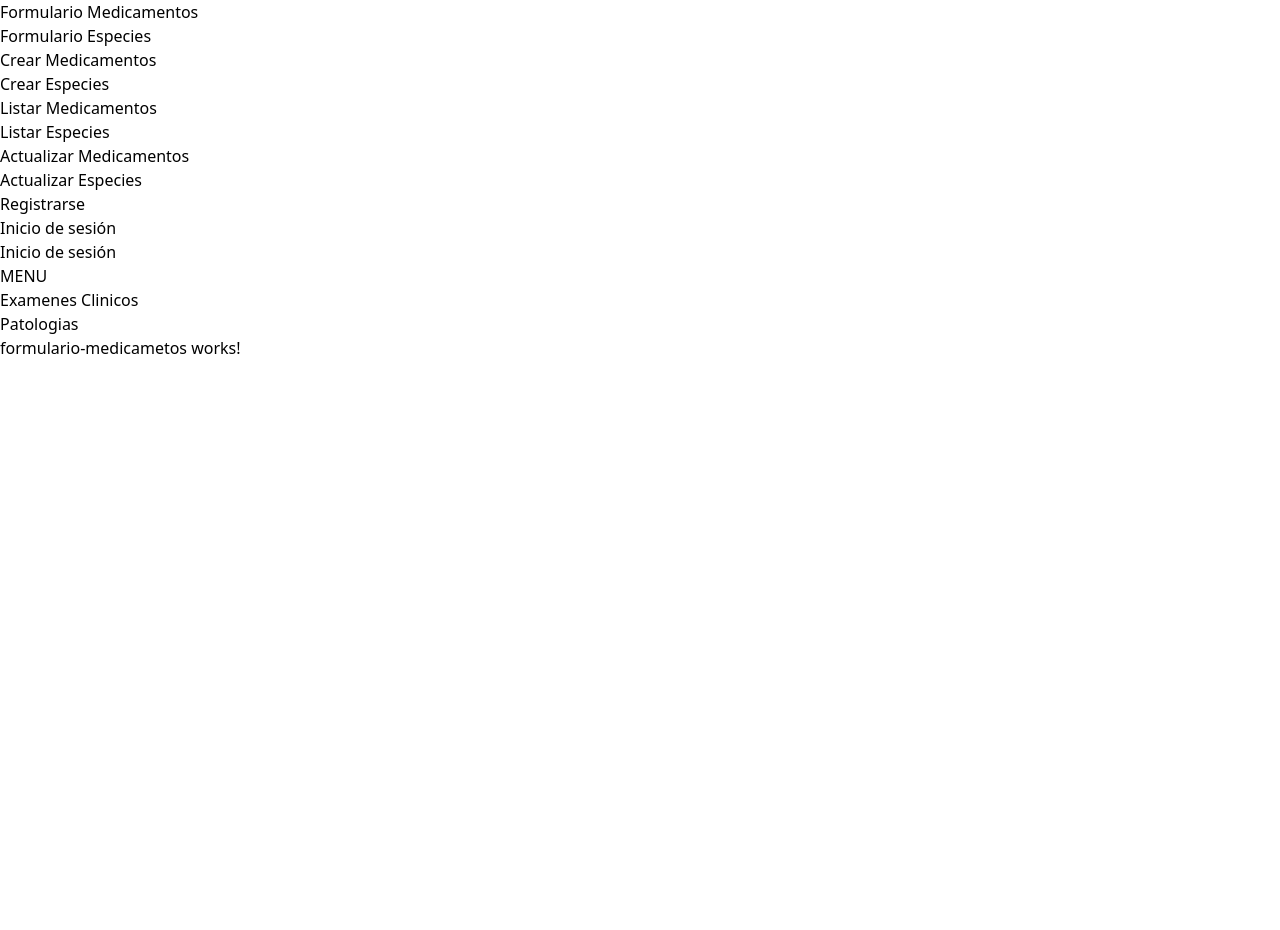
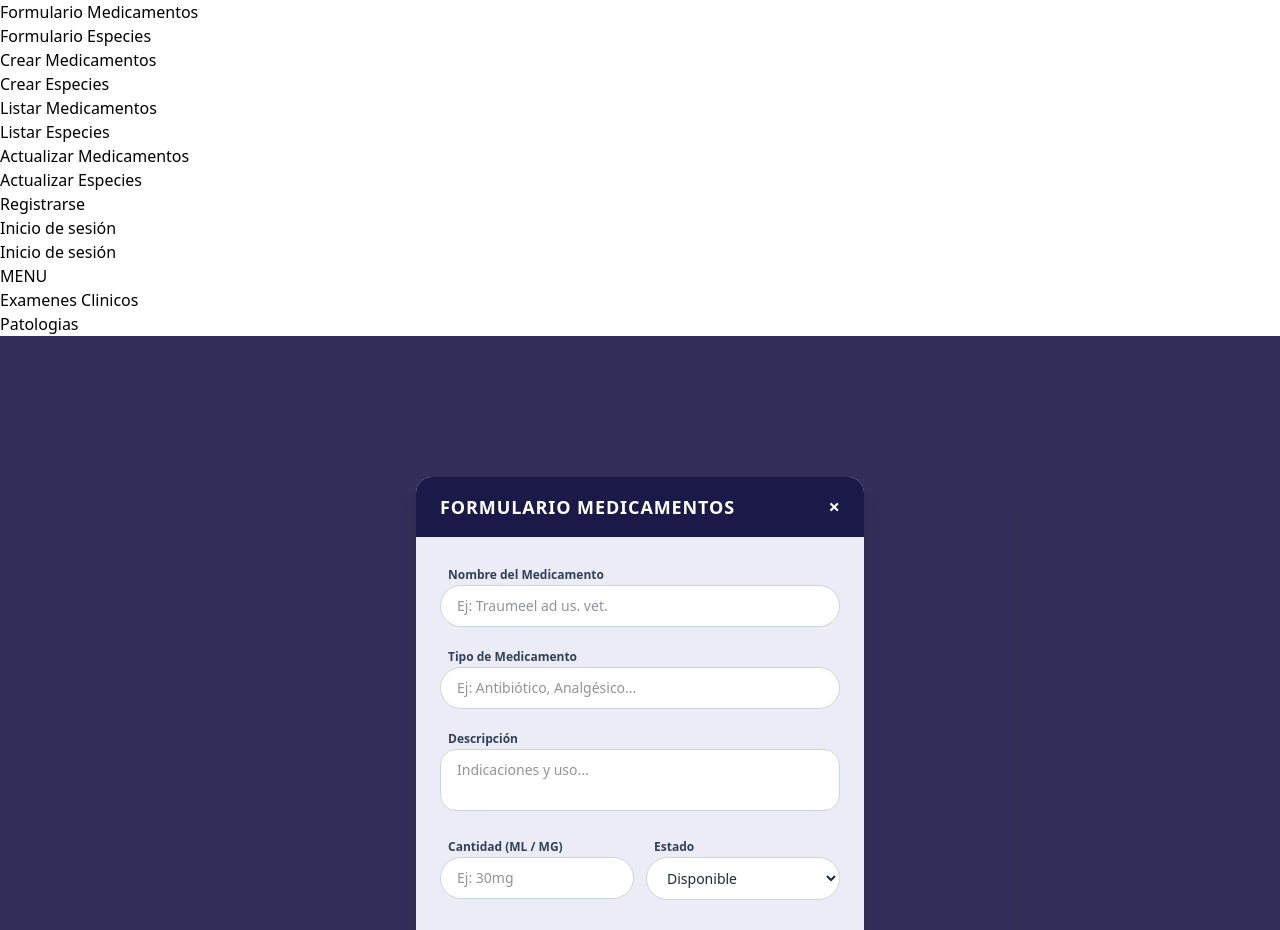
Before and after one commit to AnaVetericano/adminVetericano, an Angular app: page /formulariomedicamentos in a window 1280 px wide. Shown: the top 930 px of the page. Before the commit the page ends 800 px from the top, so only its background shows below. Built offline with nearby package versions, Linux system fonts and the light colour scheme.

Commit message:
Feat: actualizacion componentes

```diff
--- a/src/app/crear-especies/crear-especies.html
+++ b/src/app/crear-especies/crear-especies.html
@@ -5,13 +5,13 @@
       <a routerLink="/listarespecies" class="text-white text-xl font-bold">&times;</a>
     </div>
 
-    <form class="p-6 space-y-4">
-      <input type="text" placeholder="Nombre de la especie" class="w-full px-4 py-2.5 rounded-full bg-white text-slate-800 text-sm border border-slate-300 focus:outline-none" />
-      <input type="text" placeholder="Descripción" class="w-full px-4 py-2.5 rounded-full bg-white text-slate-800 text-sm border border-slate-300 focus:outline-none" />
-      <input type="text" placeholder="Estado" class="w-full px-4 py-2.5 rounded-full bg-white text-slate-800 text-sm border border-slate-300 focus:outline-none" />
+    <form (ngSubmit)="guardarEspecie()" class="p-6 space-y-4">
+      <input [(ngModel)]="especie.nombre" name="nombre" type="text" placeholder="Nombre de la especie" class="w-full px-4 py-2.5 rounded-full bg-white text-slate-800 text-sm border border-slate-300 focus:outline-none" required />
+      <input [(ngModel)]="especie.descripcion" name="descripcion" type="text" placeholder="Descripción" class="w-full px-4 py-2.5 rounded-full bg-white text-slate-800 text-sm border border-slate-300 focus:outline-none" />
+      <input [(ngModel)]="especie.estado" name="estado" type="text" placeholder="Estado" class="w-full px-4 py-2.5 rounded-full bg-white text-slate-800 text-sm border border-slate-300 focus:outline-none" />
 
       <div class="pt-2 flex justify-center">
-        <button type="button" class="bg-[#F5C842] hover:bg-yellow-400 text-slate-900 font-bold px-8 py-2 rounded-lg text-xs uppercase shadow">
+        <button type="submit" class="bg-[#F5C842] hover:bg-yellow-400 text-slate-900 font-bold px-8 py-2 rounded-lg text-xs uppercase shadow">
           CREAR
         </button>
       </div>
--- a/src/app/crear-especies/crear-especies.ts
+++ b/src/app/crear-especies/crear-especies.ts
@@ -1,10 +1,40 @@
 import { Component } from '@angular/core';
-import { RouterLink } from '@angular/router';
+import { FormsModule } from '@angular/forms';
+import { HttpClient } from '@angular/common/http';
+import { Router, RouterLink } from '@angular/router';
 
 @Component({
   selector: 'app-crear-especies',
-  imports: [RouterLink],
+  standalone: true,
+  imports: [FormsModule, RouterLink],
   templateUrl: './crear-especies.html',
   styleUrl: './crear-especies.css',
 })
-export class CrearEspecies {}
+export class CrearEspecies {
+  especie = {
+    nombre: '',
+    descripcion: '',
+    estado: ''
+  };
+
+  constructor(
+    private http: HttpClient,
+    private router: Router
+  ) {}
+
+  guardarEspecie() {
+    this.http.post('https://tu-api.com/rest/v1/especies', this.especie, {
+      headers: { 'Content-Type': 'application/json' }
+    }).subscribe({
+      next: (respuesta) => {
+        alert('Especie creada correctamente');
+        console.log(respuesta);
+        this.router.navigate(['/listarespecies']);
+      },
+      error: (err) => {
+        console.log(err);
+        alert('Error del servidor al crear la especie');
+      }
+    });
+  }
+}
--- a/src/app/crear-medicamentos/crear-medicamentos.html
+++ b/src/app/crear-medicamentos/crear-medicamentos.html
@@ -1,21 +1,19 @@
 <div class="min-h-screen bg-[#1B1947]/90 flex items-center justify-center p-4">
   <div class="w-full max-w-md bg-[#ECECF6] rounded-2xl overflow-hidden shadow-xl">
-    <!-- Encabezado Modal -->
     <div class="bg-[#1B1947] px-6 py-4 flex justify-between items-center">
       <h2 class="text-white text-lg font-bold tracking-wider uppercase">CREAR MEDICAMENTOS</h2>
       <a routerLink="/listarmedicamentos" class="text-white text-xl font-bold">&times;</a>
     </div>
 
-    <!-- Formulario -->
-    <form class="p-6 space-y-4">
-      <input type="text" placeholder="Nombre del examen" class="w-full px-4 py-2.5 rounded-full bg-white text-slate-800 text-sm border border-slate-300 focus:outline-none" />
-      <input type="text" placeholder="Tipo de medicamento" class="w-full px-4 py-2.5 rounded-full bg-white text-slate-800 text-sm border border-slate-300 focus:outline-none" />
-      <input type="text" placeholder="Descripción" class="w-full px-4 py-2.5 rounded-full bg-white text-slate-800 text-sm border border-slate-300 focus:outline-none" />
-      <input type="text" placeholder="Observaciones" class="w-full px-4 py-2.5 rounded-full bg-white text-slate-800 text-sm border border-slate-300 focus:outline-none" />
-      <input type="text" placeholder="Estado" class="w-full px-4 py-2.5 rounded-full bg-white text-slate-800 text-sm border border-slate-300 focus:outline-none" />
+    <form (ngSubmit)="guardarMedicamento()" class="p-6 space-y-4">
+      <input [(ngModel)]="medicamento.nombre" name="nombre" type="text" placeholder="Nombre del medicamento" class="w-full px-4 py-2.5 rounded-full bg-white text-slate-800 text-sm border border-slate-300 focus:outline-none" required />
+      <input [(ngModel)]="medicamento.tipo" name="tipo" type="text" placeholder="Tipo de medicamento" class="w-full px-4 py-2.5 rounded-full bg-white text-slate-800 text-sm border border-slate-300 focus:outline-none" />
+      <input [(ngModel)]="medicamento.descripcion" name="descripcion" type="text" placeholder="Descripción" class="w-full px-4 py-2.5 rounded-full bg-white text-slate-800 text-sm border border-slate-300 focus:outline-none" />
+      <input [(ngModel)]="medicamento.observaciones" name="observaciones" type="text" placeholder="Observaciones" class="w-full px-4 py-2.5 rounded-full bg-white text-slate-800 text-sm border border-slate-300 focus:outline-none" />
+      <input [(ngModel)]="medicamento.estado" name="estado" type="text" placeholder="Estado" class="w-full px-4 py-2.5 rounded-full bg-white text-slate-800 text-sm border border-slate-300 focus:outline-none" />
 
       <div class="pt-2 flex justify-center">
-        <button type="button" class="bg-[#F5C842] hover:bg-yellow-400 text-slate-900 font-bold px-8 py-2 rounded-lg text-xs uppercase shadow">
+        <button type="submit" class="bg-[#F5C842] hover:bg-yellow-400 text-slate-900 font-bold px-8 py-2 rounded-lg text-xs uppercase shadow">
           CREAR
         </button>
       </div>
--- a/src/app/crear-medicamentos/crear-medicamentos.ts
+++ b/src/app/crear-medicamentos/crear-medicamentos.ts
@@ -1,10 +1,42 @@
 import { Component } from '@angular/core';
-import { RouterLink } from '@angular/router';
+import { FormsModule } from '@angular/forms';
+import { HttpClient } from '@angular/common/http';
+import { Router, RouterLink } from '@angular/router';
 
 @Component({
   selector: 'app-crear-medicamentos',
-  imports: [RouterLink],
+  standalone: true,
+  imports: [FormsModule, RouterLink],
   templateUrl: './crear-medicamentos.html',
   styleUrl: './crear-medicamentos.css',
 })
-export class CrearMedicamentos {}
+export class CrearMedicamentos {
+  medicamento = {
+    nombre: '',
+    tipo: '',
+    descripcion: '',
+    observaciones: '',
+    estado: ''
+  };
+
+  constructor(
+    private http: HttpClient,
+    private router: Router
+  ) {}
+
+  guardarMedicamento() {
+    this.http.post('https://tu-api.com/rest/v1/medicamentos', this.medicamento, {
+      headers: { 'Content-Type': 'application/json' }
+    }).subscribe({
+      next: (respuesta) => {
+        alert('Medicamento creado correctamente');
+        console.log(respuesta);
+        this.router.navigate(['/listarmedicamentos']);
+      },
+      error: (err) => {
+        console.log(err);
+        alert('Error del servidor al crear el medicamento');
+      }
+    });
+  }
+}
--- a/src/app/formulario-especies/formulario-especies.html
+++ b/src/app/formulario-especies/formulario-especies.html
@@ -1 +1,36 @@
-<p>formulario-especies works!</p>
+<div class="min-h-screen bg-[#1B1947]/90 flex items-center justify-center p-4">
+  <div class="w-full max-w-md bg-[#ECECF6] rounded-2xl overflow-hidden shadow-xl">
+    <!-- Encabezado Modal -->
+    <div class="bg-[#1B1947] px-6 py-4 flex justify-between items-center">
+      <h2 class="text-white text-lg font-bold tracking-wider uppercase">FORMULARIO ESPECIES</h2>
+      <a routerLink="/listarespecies" class="text-white text-xl font-bold hover:text-red-400 transition-colors">&times;</a>
+    </div>
+
+    <!-- Formulario -->
+    <form class="p-6 space-y-4">
+      <div class="space-y-1">
+        <label class="text-xs font-bold text-slate-700 ml-2">Nombre de la Especie</label>
+        <input type="text" placeholder="Ej: Canino" class="w-full px-4 py-2.5 rounded-full bg-white text-slate-800 text-sm border border-slate-300 focus:outline-none focus:border-indigo-500" />
+      </div>
+
+      <div class="space-y-1">
+        <label class="text-xs font-bold text-slate-700 ml-2">Descripción</label>
+        <textarea placeholder="Características generales..." rows="3" class="w-full px-4 py-2.5 rounded-2xl bg-white text-slate-800 text-sm border border-slate-300 focus:outline-none focus:border-indigo-500 resize-none"></textarea>
+      </div>
+
+      <div class="space-y-1">
+        <label class="text-xs font-bold text-slate-700 ml-2">Estado</label>
+        <select class="w-full px-4 py-2.5 rounded-full bg-white text-slate-800 text-sm border border-slate-300 focus:outline-none focus:border-indigo-500">
+          <option value="activo">Activo</option>
+          <option value="inactivo">Inactivo</option>
+        </select>
+      </div>
+
+      <div class="pt-4 flex justify-center">
+        <button type="button" class="bg-[#F5C842] hover:bg-yellow-400 text-slate-900 font-bold px-10 py-2.5 rounded-full text-sm uppercase shadow transition-colors">
+          GUARDAR
+        </button>
+      </div>
+    </form>
+  </div>
+</div>
--- a/src/app/formulario-especies/formulario-especies.ts
+++ b/src/app/formulario-especies/formulario-especies.ts
@@ -1,8 +1,9 @@
 import { Component } from '@angular/core';
+import { RouterLink } from '@angular/router';
 
 @Component({
   selector: 'app-formulario-especies',
-  imports: [],
+  imports: [RouterLink],
   templateUrl: './formulario-especies.html',
   styleUrl: './formulario-especies.css',
 })
--- a/src/app/formulario-medicamentos/formulario-medicamentos.html
+++ b/src/app/formulario-medicamentos/formulario-medicamentos.html
@@ -1 +1,48 @@
-<p>formulario-medicametos works!</p>
+<div class="min-h-screen bg-[#1B1947]/90 flex items-center justify-center p-4">
+  <div class="w-full max-w-md bg-[#ECECF6] rounded-2xl overflow-hidden shadow-xl">
+    <!-- Encabezado Modal -->
+    <div class="bg-[#1B1947] px-6 py-4 flex justify-between items-center">
+      <h2 class="text-white text-lg font-bold tracking-wider uppercase">FORMULARIO MEDICAMENTOS</h2>
+      <a routerLink="/listarmedicamentos" class="text-white text-xl font-bold hover:text-red-400 transition-colors">&times;</a>
+    </div>
+
+    <!-- Formulario -->
+    <form class="p-6 space-y-4">
+      <div class="space-y-1">
+        <label class="text-xs font-bold text-slate-700 ml-2">Nombre del Medicamento</label>
+        <input type="text" placeholder="Ej: Traumeel ad us. vet." class="w-full px-4 py-2.5 rounded-full bg-white text-slate-800 text-sm border border-slate-300 focus:outline-none focus:border-indigo-500" />
+      </div>
+
+      <div class="space-y-1">
+        <label class="text-xs font-bold text-slate-700 ml-2">Tipo de Medicamento</label>
+        <input type="text" placeholder="Ej: Antibiótico, Analgésico..." class="w-full px-4 py-2.5 rounded-full bg-white text-slate-800 text-sm border border-slate-300 focus:outline-none focus:border-indigo-500" />
+      </div>
+
+      <div class="space-y-1">
+        <label class="text-xs font-bold text-slate-700 ml-2">Descripción</label>
+        <textarea placeholder="Indicaciones y uso..." rows="2" class="w-full px-4 py-2.5 rounded-2xl bg-white text-slate-800 text-sm border border-slate-300 focus:outline-none focus:border-indigo-500 resize-none"></textarea>
+      </div>
+
+      <div class="grid grid-cols-2 gap-3">
+        <div class="space-y-1">
+          <label class="text-xs font-bold text-slate-700 ml-2">Cantidad (ML / MG)</label>
+          <input type="text" placeholder="Ej: 30mg" class="w-full px-4 py-2.5 rounded-full bg-white text-slate-800 text-sm border border-slate-300 focus:outline-none focus:border-indigo-500" />
+        </div>
+
+        <div class="space-y-1">
+          <label class="text-xs font-bold text-slate-700 ml-2">Estado</label>
+          <select class="w-full px-4 py-2.5 rounded-full bg-white text-slate-800 text-sm border border-slate-300 focus:outline-none focus:border-indigo-500">
+            <option value="disponible">Disponible</option>
+            <option value="agotado">Agotado</option>
+          </select>
+        </div>
+      </div>
+
+      <div class="pt-4 flex justify-center">
+        <button type="button" class="bg-[#F5C842] hover:bg-yellow-400 text-slate-900 font-bold px-10 py-2.5 rounded-full text-sm uppercase shadow transition-colors">
+          GUARDAR
+        </button>
+      </div>
+    </form>
+  </div>
+</div>
--- a/src/app/formulario-medicamentos/formulario-medicamentos.ts
+++ b/src/app/formulario-medicamentos/formulario-medicamentos.ts
@@ -1,8 +1,9 @@
 import { Component } from '@angular/core';
+import { RouterLink } from '@angular/router';
 
 @Component({
   selector: 'app-formulario-medicamentos',
-  imports: [],
+  imports: [RouterLink],
   templateUrl: './formulario-medicamentos.html',
   styleUrl: './formulario-medicamentos.css',
 })
--- a/src/app/listar-medicamentos/listar-medicamentos.html
+++ b/src/app/listar-medicamentos/listar-medicamentos.html
@@ -1,50 +1,41 @@
 <div class="min-h-screen bg-[#1B1947] p-6 font-sans">
-  <!-- Encabezado -->
   <header class="flex items-center gap-4 pb-4 border-b border-indigo-900/50">
     <button class="text-white text-2xl font-bold">☰</button>
     <h1 class="text-white text-2xl font-bold tracking-wider uppercase">MEDICAMENTOS</h1>
   </header>
 
-  <!-- Buscador, Filtros y Botón Crear -->
   <div class="my-6 flex flex-col sm:flex-row items-center justify-between gap-4">
     <div class="flex items-center gap-3 w-full sm:w-auto">
-      <input
-        type="text"
-        placeholder="Buscar"
-        class="w-full sm:w-64 py-2 px-4 rounded-full bg-[#E2E0EF] text-slate-800 focus:outline-none placeholder-slate-500 text-sm"
-      />
-      <button class="bg-[#F5C842] hover:bg-yellow-400 text-slate-900 font-bold px-4 py-2 rounded-full text-sm shadow">
-        Filtros
-      </button>
+      <input type="text" placeholder="Buscar" class="w-full sm:w-64 py-2 px-4 rounded-full bg-[#E2E0EF] text-slate-800 focus:outline-none placeholder-slate-500 text-sm" />
+      <button class="bg-[#F5C842] hover:bg-yellow-400 text-slate-900 font-bold px-4 py-2 rounded-full text-sm shadow">Filtros</button>
     </div>
 
-    <a
-      routerLink="/crearmedicamentos"
-      class="w-full sm:w-auto bg-[#4F46E5] hover:bg-indigo-600 text-white font-bold px-6 py-2.5 rounded-2xl flex items-center justify-center gap-2 text-sm shadow uppercase">
+    <a routerLink="/crearmedicamentos" class="w-full sm:w-auto bg-[#4F46E5] hover:bg-indigo-600 text-white font-bold px-6 py-2.5 rounded-2xl flex items-center justify-center gap-2 text-sm shadow uppercase">
       + CREAR MEDICAMENTO
     </a>
   </div>
 
-  <!-- Tabla de Resultados -->
   <div class="bg-[#ECECF6] rounded-2xl p-4 shadow-lg overflow-x-auto">
     <table class="w-full text-left">
       <thead>
         <tr class="text-xs font-bold uppercase tracking-wider text-slate-700 border-b border-slate-300">
           <th class="py-3 px-4">NOMBRE</th>
+          <th class="py-3 px-4">TIPO</th>
           <th class="py-3 px-4">DESCRIPCIÓN</th>
-          <th class="py-3 px-4">CANTIDAD ML</th>
-          <th class="py-3 px-4">TIPO</th>
+          <th class="py-3 px-4">OBSERVACIONES</th>
+          <th class="py-3 px-4">ESTADO</th>
           <th class="py-3 px-4 text-center">OPCIONES</th>
         </tr>
       </thead>
       <tbody class="divide-y divide-slate-200 text-sm text-slate-700">
-        <tr>
-          <td class="py-3 px-4 font-semibold">Traumeel ad us. vet.</td>
-          <td class="py-3 px-4">Antiinflamatorio Natural Para Mascotas</td>
-          <td class="py-3 px-4">30mg</td>
-          <td class="py-3 px-4">Antibiótico</td>
+        <tr *ngFor="let med of medicamentos">
+          <td class="py-3 px-4 font-semibold">{{ med.nombre }}</td>
+          <td class="py-3 px-4">{{ med.tipo }}</td>
+          <td class="py-3 px-4">{{ med.descripcion }}</td>
+          <td class="py-3 px-4">{{ med.observaciones }}</td>
+          <td class="py-3 px-4">{{ med.estado }}</td>
           <td class="py-3 px-4 text-center">
-            <a routerLink="/actualizarmedicamentos" class="text-yellow-600 hover:text-yellow-700 font-bold text-base">✏️</a>
+            <a [routerLink]="['/actualizarmedicamentos', med.id]" class="text-yellow-600 hover:text-yellow-700 font-bold text-base">✏️</a>
           </td>
         </tr>
       </tbody>
```
Also changed, not shown: src/app/listar-especies/listar-especies.html (+8 -16 lines), src/app/listar-especies/listar-especies.ts (+28 -3 lines), src/app/listar-medicamentos/listar-medicamentos.ts (+28 -3 lines).
